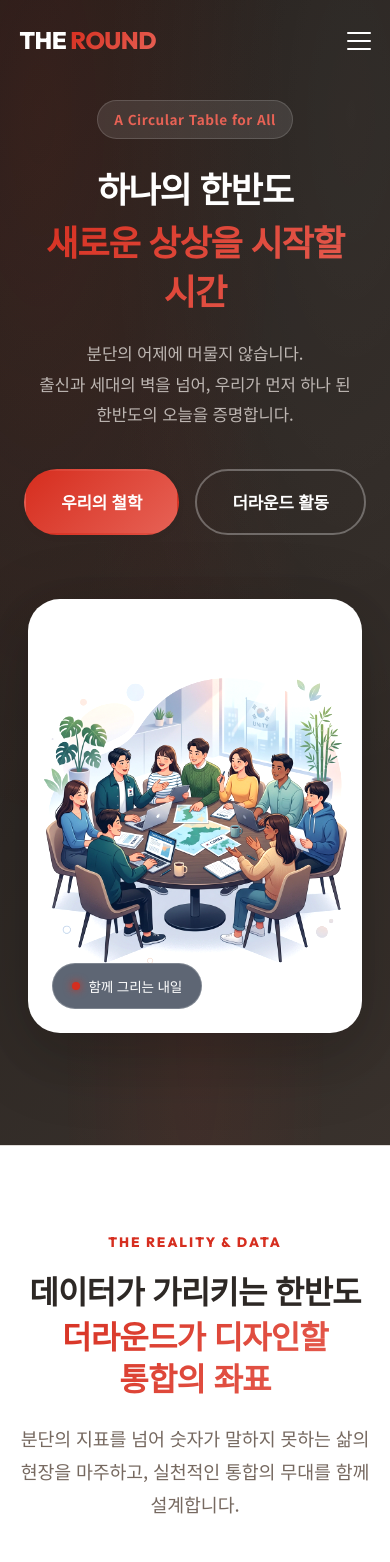
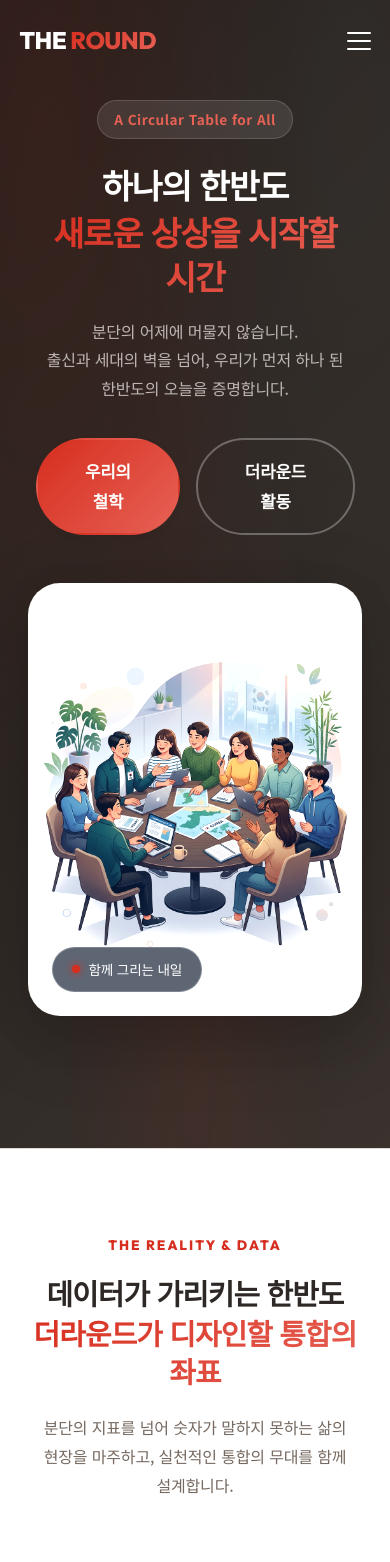
Before and after one commit to gotwha123-maker/-theround-web, a Next.js app: page / in a window 390 px wide. Shown: the top 1562 px of the page. Built offline with nearby package versions, Linux system fonts and the light colour scheme; no server answers.

Commit message:
UI: 모바일 텍스트 정렬 최적화 및 섹션 간 여백 균일화

```diff
--- a/app/globals.css
+++ b/app/globals.css
@@ -542,17 +542,28 @@ a {
 
 /* Section Common Styles */
 .section {
-    padding: 4rem 0;
-    scroll-margin-top: 100px;
+    padding: 6rem 0;
+    scroll-margin-top: 80px;
 }
 
 @media (max-width: 768px) {
     .section {
-        padding: 4rem 0;
+        padding: 5rem 0;
+    }
+
+    .section-header {
+        text-align: center;
+        margin-bottom: 3rem;
     }
 
     .section-header h2 {
-        font-size: 2rem !important;
+        font-size: 1.8rem !important;
+        line-height: 1.3;
+    }
+
+    .section-lead {
+        font-size: 1rem !important;
+        padding: 0 1rem;
     }
 }
 
@@ -2126,27 +2137,31 @@ a {
     }
 
     .hero-section {
-        padding: 100px 0 80px 0;
+        padding: 100px 0 100px 0;
         min-height: auto;
     }
 
     .hero-container {
         grid-template-columns: 1fr;
         text-align: center;
-        gap: 4rem;
+        gap: 3rem;
     }
 
     .hero-content {
         max-width: 100%;
+        padding: 0 1rem;
     }
 
     .hero-section h1 {
-        font-size: 2.2rem;
-        margin-bottom: 1.5rem;
+        font-size: 2.1rem;
+        margin-bottom: 1.2rem;
+        line-height: 1.3;
     }
 
     .hero-lead {
-        margin-bottom: 2.5rem;
+        font-size: 1rem;
+        margin-bottom: 2.2rem;
+        padding: 0 0.5rem;
     }
 
     .hero-buttons {
```
